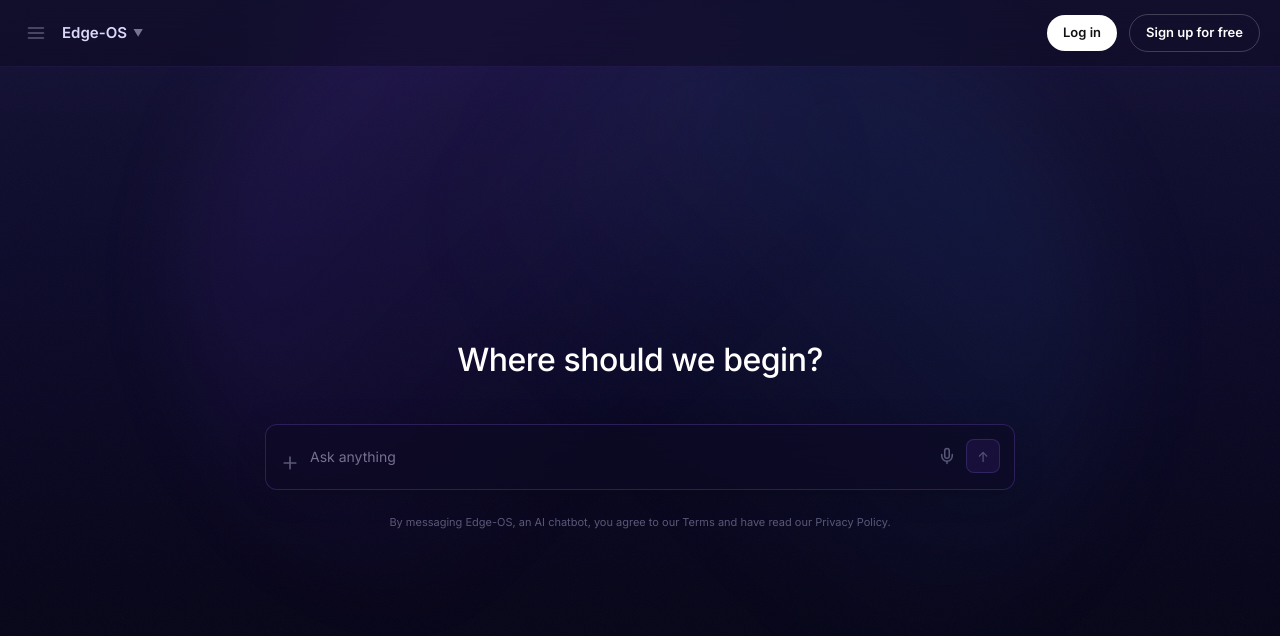
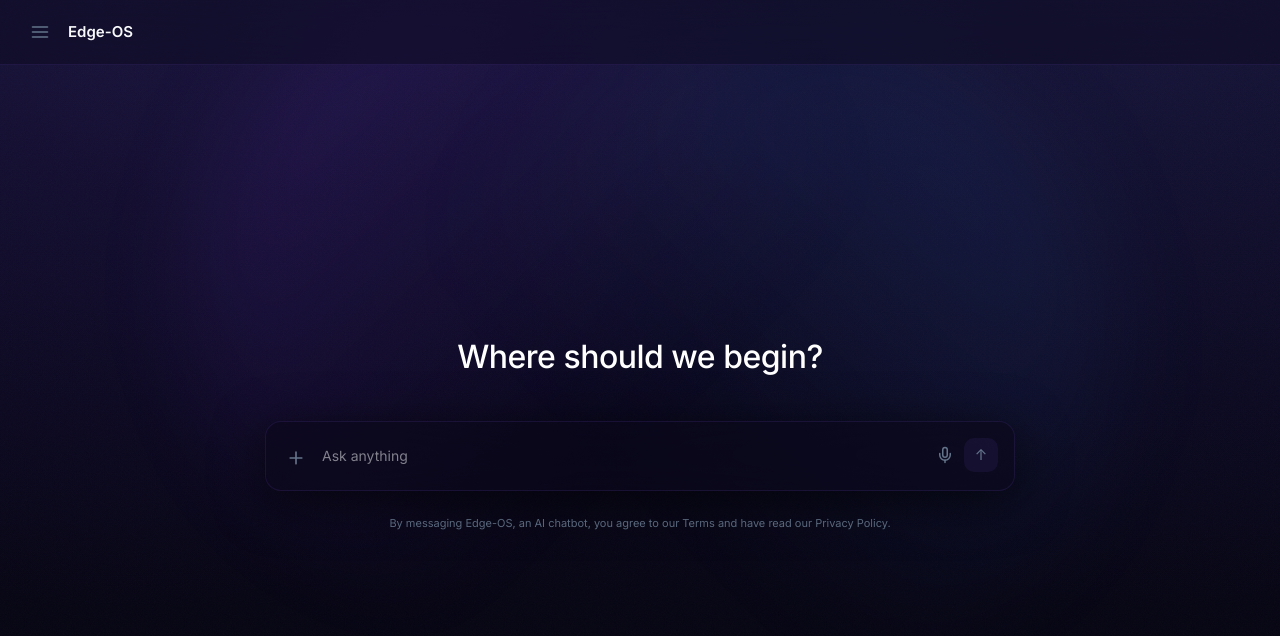
Before and after one commit to Ritesh10356/edge_os, a Next.js app: page / in a window 1280 px wide. Shown: the top 636 px of the page. Built offline with nearby package versions, Linux system fonts and the light colour scheme.

Commit message:
Finalize Mystical Indigo theme with color refinements to match Hunt AI reference and stabilize desktop layout

```diff
--- a/src/app/components/ChatPanel.tsx
+++ b/src/app/components/ChatPanel.tsx
@@ -301,24 +301,53 @@ This configuration initializes the intelligent inference pipeline utilizing the
   const renderInputArea = () => (
     <div
       style={{
-        background: 'rgba(14, 10, 35, 0.55)',
-        border: '1px solid rgba(139, 92, 246, 0.25)',
-        borderRadius: '12px',
-        padding: '10px 14px',
+        background: 'var(--bg-input)',
+        border: '1px solid var(--border-subtle)',
+        borderRadius: '16px',
+        padding: '12px 16px',
         display: 'flex',
         alignItems: 'flex-end',
-        gap: '10px',
-        backdropFilter: 'blur(20px)',
-        WebkitBackdropFilter: 'blur(20px)',
-        boxShadow: '0 4px 30px rgba(0, 0, 0, 0.2)',
-        transition: 'border-color 0.2s, box-shadow 0.2s',
+        gap: '12px',
+        backdropFilter: 'var(--glass-blur)',
+        WebkitBackdropFilter: 'var(--glass-blur)',
+        boxShadow: 'var(--shadow-premium)',
+        transition: 'var(--transition-smooth)',
       }}
-      onFocus={e => { e.currentTarget.style.borderColor = 'rgba(124, 58, 237, 0.6)'; e.currentTarget.style.boxShadow = '0 0 20px rgba(124, 58, 237, 0.15)'; }}
-      onBlur={e => { e.currentTarget.style.borderColor = 'rgba(139, 92, 246, 0.25)'; e.currentTarget.style.boxShadow = '0 4px 30px rgba(0, 0, 0, 0.2)'; }}
+      onFocus={e => {
+        e.currentTarget.style.borderColor = 'var(--accent-light)';
+        e.currentTarget.style.boxShadow = '0 0 25px var(--accent-glow)';
+      }}
+      onBlur={e => {
+        e.currentTarget.style.borderColor = 'var(--border-subtle)';
+        e.currentTarget.style.boxShadow = 'var(--shadow-premium)';
+      }}
     >
-      <div style={{ paddingBottom: '6px', cursor: 'pointer', color: 'var(--text-muted)' }}>
-         <svg width="20" height="20" viewBox="0 0 24 24" fill="none" stroke="currentColor" strokeWidth="2" strokeLinecap="round" strokeLinejoin="round"><path d="M12 5v14M5 12h14"/></svg>
-      </div>
+      <button
+        style={{
+          background: 'none',
+          border: 'none',
+          color: 'var(--text-muted)',
+          cursor: 'pointer',
+          padding: '4px',
+          borderRadius: '6px',
+          display: 'flex',
+          alignItems: 'center',
+          justifyContent: 'center',
+          transition: 'all 0.2s',
+          marginBottom: '6px',
+        }}
+        onMouseEnter={e => {
+          (e.currentTarget as HTMLButtonElement).style.color = 'var(--accent-light)';
+          (e.currentTarget as HTMLButtonElement).style.background = 'rgba(255,255,255,0.05)';
+        }}
+        onMouseLeave={e => {
+          (e.currentTarget as HTMLButtonElement).style.color = 'var(--text-muted)';
+          (e.currentTarget as HTMLButtonElement).style.background = 'none';
+        }}
+        title="Upload file (Coming soon)"
+      >
+        <svg width="20" height="20" viewBox="0 0 24 24" fill="none" stroke="currentColor" strokeWidth="2" strokeLinecap="round" strokeLinejoin="round"><path d="M12 5v14M5 12h14" /></svg>
+      </button>
       <textarea
         ref={textareaRef}
         value={input}
@@ -366,18 +395,29 @@ This configuration initializes the intelligent inference pipeline utilizing the
           style={{
             width: '34px',
             height: '34px',
-            background: input.trim() ? 'var(--gradient-purple)' : 'rgba(124, 58, 237, 0.1)',
-            border: '1px solid',
-            borderColor: input.trim() ? 'transparent' : 'var(--border-subtle)',
-            borderRadius: '8px',
+            background: input.trim() ? 'var(--accent-gradient)' : 'rgba(139, 92, 246, 0.08)',
+            border: 'none',
+            borderRadius: '10px',
             color: input.trim() ? '#fff' : 'var(--text-muted)',
             cursor: input.trim() ? 'pointer' : 'default',
-            fontSize: '14px',
+            fontSize: '15px',
             display: 'flex',
             alignItems: 'center',
             justifyContent: 'center',
-            transition: 'all 0.2s',
-            boxShadow: input.trim() ? '0 0 12px rgba(124, 58, 237, 0.4)' : 'none',
+            transition: 'var(--transition-smooth)',
+            boxShadow: input.trim() ? '0 4px 15px var(--accent-glow)' : 'none',
+          }}
+          onMouseEnter={e => {
+            if (input.trim()) {
+              (e.currentTarget as HTMLButtonElement).style.transform = 'translateY(-1px)';
+              (e.currentTarget as HTMLButtonElement).style.boxShadow = '0 6px 20px var(--accent-glow)';
+            }
+          }}
+          onMouseLeave={e => {
+            if (input.trim()) {
+              (e.currentTarget as HTMLButtonElement).style.transform = 'translateY(0)';
+              (e.currentTarget as HTMLButtonElement).style.boxShadow = '0 4px 15px var(--accent-glow)';
+            }
           }}
         >
           ↑
@@ -406,15 +446,15 @@ This configuration initializes the intelligent inference pipeline utilizing the
       {/* Chat Header */}
       <div
         style={{
-          padding: '14px 20px',
+          padding: '16px 24px',
           display: 'flex',
           alignItems: 'center',
-          gap: '10px',
-          background: 'rgba(10, 8, 25, 0.4)',
-          backdropFilter: 'blur(20px)',
-          WebkitBackdropFilter: 'blur(20px)',
+          gap: '12px',
+          background: 'var(--bg-header)',
+          backdropFilter: 'var(--glass-blur)',
+          WebkitBackdropFilter: 'var(--glass-blur)',
           flexShrink: 0,
-          borderBottom: '1px solid rgba(139, 92, 246, 0.1)',
+          borderBottom: '1px solid var(--border-subtle)',
           zIndex: 10,
         }}
       >
@@ -450,16 +490,8 @@ This configuration initializes the intelligent inference pipeline utilizing the
         </button>
         <div style={{ flex: 1 }}>
           <h2 style={{ fontSize: '15px', fontWeight: 600, color: 'var(--text-primary)', display: 'flex', alignItems: 'center' }}>
-            Edge-OS <span style={{ opacity: 0.5, fontSize: '10px', marginLeft: '6px', marginTop: '2px' }}>▼</span>
+            Edge-OS
           </h2>
-        </div>
-        <div style={{ display: 'flex', gap: '12px', alignItems: 'center' }}>
-          <button style={{ background: '#fff', color: '#111', padding: '8px 16px', borderRadius: '20px', fontWeight: 600, fontSize: '13px', border: 'none', cursor: 'pointer', transition: 'opacity 0.2s' }} onMouseEnter={e => (e.currentTarget.style.opacity = '0.9')} onMouseLeave={e => (e.currentTarget.style.opacity = '1')}>
-            Log in
-          </button>
-          <button style={{ background: 'transparent', color: '#fff', padding: '8px 16px', borderRadius: '20px', fontWeight: 600, fontSize: '13px', border: '1px solid rgba(255,255,255,0.2)', cursor: 'pointer', transition: 'background 0.2s' }} onMouseEnter={e => (e.currentTarget.style.background = 'rgba(255,255,255,0.1)')} onMouseLeave={e => (e.currentTarget.style.background = 'transparent')}>
-            Sign up for free
-          </button>
         </div>
       </div>
 
@@ -482,12 +514,22 @@ This configuration initializes the intelligent inference pipeline utilizing the
             style={{
               flex: 1,
               overflowY: 'auto',
+              display: 'flex',
+              flexDirection: 'column',
+              position: 'relative',
+              zIndex: 5,
+            }}
+          >
+            <div
+              style={{
+                maxWidth: '850px',
+                width: '100%',
+                margin: '0 auto',
                 padding: '20px',
                 display: 'flex',
                 flexDirection: 'column',
                 gap: '4px',
-              position: 'relative',
-              zIndex: 5,
+                flex: 1,
               }}
             >
 
@@ -530,13 +572,14 @@ This configuration initializes the intelligent inference pipeline utilizing the
                     padding: '12px 15px',
                     borderRadius: msg.role === 'user' ? '14px 14px 4px 14px' : '4px 14px 14px 14px',
                     background: msg.role === 'user'
-                  ? 'rgba(124, 58, 237, 0.18)'
-                  : 'rgba(26, 24, 48, 0.65)',
-                border: msg.role === 'user'
-                  ? '1px solid rgba(124, 58, 237, 0.4)'
-                  : '1px solid rgba(150, 130, 255, 0.15)',
-                backdropFilter: 'blur(10px)',
-                WebkitBackdropFilter: 'blur(10px)',
+                      ? 'rgba(139, 92, 246, 0.15)'
+                      : 'rgba(255, 255, 255, 0.03)',
+                    border: '1px solid',
+                    borderColor: msg.role === 'user'
+                      ? 'var(--accent-light)'
+                      : 'var(--border-subtle)',
+                    backdropFilter: 'var(--glass-blur)',
+                    WebkitBackdropFilter: 'var(--glass-blur)',
                     color: 'var(--text-primary)',
                     fontSize: '13px',
                     lineHeight: '1.65',
@@ -703,7 +746,7 @@ This configuration initializes the intelligent inference pipeline utilizing the
 
                             <div style={{ padding: '14px 16px', background: '#050505', border: '1px solid #1f2937', borderRadius: '6px', fontFamily: '"Fira Code", monospace', fontSize: '12px', color: '#9ca3af' }}>
                               <span style={{ color: '#6b7280' }}>flow: </span>
-                          {(msg.file.content.includes('[') ? JSON.parse(msg.file.content) : []).map((n:any) => n.id).join(' -> ')}
+                              {(msg.file.content.includes('[') ? JSON.parse(msg.file.content) : []).map((n: any) => n.id).join(' -> ')}
                             </div>
                           </div>
                         ) : (
@@ -890,6 +933,7 @@ This configuration initializes the intelligent inference pipeline utilizing the
 
             <div ref={messagesEndRef} />
             </div>
+          </div>
 
           {/* Input Area Sticky Bottom */}
           <div
@@ -900,10 +944,12 @@ This configuration initializes the intelligent inference pipeline utilizing the
               zIndex: 10,
             }}
           >
+            <div style={{ maxWidth: '750px', width: '100%', margin: '0 auto' }}>
               {renderInputArea()}
               <p style={{ textAlign: 'center', fontSize: '10px', color: 'var(--text-muted)', marginTop: '8px' }}>
                 Edge-OS can make mistakes. Consider checking important information.
               </p>
+            </div>
           </div>
         </>
       )}
--- a/src/app/globals.css
+++ b/src/app/globals.css
@@ -2,61 +2,64 @@
 @import "tailwindcss";
 
 :root {
-  /* ── Semi-transparent panel colors ── */
-  /* The gradient lives on <html>, panels let it bleed through */
-  --bg-sidebar:    rgba(28, 24, 68, 0.82);
-  --bg-chat:       rgba(20, 17, 55, 0.75);
-  --bg-config:     rgba(18, 15, 50, 0.78);
-  --bg-card:       rgba(38, 32, 90, 0.55);
-  --bg-card-hover: rgba(48, 42, 108, 0.65);
-  --bg-input:      rgba(26, 22, 70, 0.72);
-  --bg-header:     rgba(14, 11, 38, 0.60);
+  /* ── Deep Obsidian Purple Palette (Hunt AI Match) ── */
+  --bg-sidebar:    rgba(17, 15, 30, 0.95);
+  --bg-chat:       rgba(11, 8, 28, 0.65);
+  --bg-config:     rgba(13, 11, 32, 0.85);
+  --bg-card:       rgba(25, 20, 50, 0.40);
+  --bg-card-hover: rgba(35, 30, 70, 0.55);
+  --bg-input:      rgba(11, 8, 25, 0.60);
+  --bg-header:     rgba(13, 11, 32, 0.50);
 
-  /* ── Borders ── */
-  --border-subtle: rgba(140, 120, 255, 0.20);
-  --border-mid:    rgba(150, 130, 255, 0.32);
+  /* ── Precision Glass & Borders ── */
+  --border-subtle: rgba(139, 92, 246, 0.12);
+  --border-mid:    rgba(139, 92, 246, 0.28);
+  --border-glow:   rgba(139, 92, 246, 0.45);
 
-  /* ── Accent ── */
-  --accent-primary: #7c3aed;
+  /* ── Vibrant Lavender Accents ── */
+  --accent-primary: #8b5cf6;
   --accent-light:   #a78bfa;
-  --accent-glow:    rgba(124, 58, 237, 0.35);
+  --accent-glow:    rgba(139, 92, 246, 0.40);
+  --accent-gradient: linear-gradient(135deg, #7c3aed, #4f46e5);
 
-  /* ── Text ── */
-  --text-primary:   #ddd8f8;
-  --text-secondary: #9b97c0;
-  --text-muted:     #5a5878;
+  /* ── Pure Typography ── */
+  --text-primary:   #f8fafc;
+  --text-secondary: #94a3b8;
+  --text-muted:     #64748b;
 
-  /* ── Shared gradients ── */
-  --gradient-purple: linear-gradient(135deg, #7c3aed, #4f46e5);
-  --shadow-glow:     0 0 30px rgba(124, 58, 237, 0.2);
+  /* ── Effects ── */
+  --shadow-premium: 0 10px 50px rgba(0, 0, 0, 0.6);
+  --glass-blur:     blur(32px);
+  --transition-smooth: all 0.3s cubic-bezier(0.16, 1, 0.3, 1);
 }
 
 /* ============================================================
-   RESET
-============================================================ */
-* { margin: 0; padding: 0; box-sizing: border-box; }
+   RESET & BASE
+ ============================================================ */
+* {
+  margin: 0;
+  padding: 0;
+  box-sizing: border-box;
+  transition: background-color 0.3s ease, border-color 0.3s ease, color 0.3s ease, transform 0.3s ease, box-shadow 0.3s ease;
+}
 
 /* ============================================================
    HTML — THE GRADIENT LIVES HERE
-   Top (vivid purple) → Bottom (near-black navy)
-   Matching the reference screenshot exactly.
-   We put it on html (not body) so it fills the full viewport
-   and shows through the semi-transparent panels above it.
-============================================================ */
+ ============================================================ */
 html {
   height: 100%;
-  /* Top → Bottom gradient matching reference */
-  background-color: #0c0a28;
-  background-image: linear-gradient(
-    to bottom,
-    #16133a 0%,    /* TOP   — lightly darker indigo */
-    #110f30 15%,   /* near top */
-    #0d0b2a 35%,   /* upper mid */
-    #0a0822 55%,   /* mid */
-    #08061a 75%,   /* lower mid */
-    #060514 100%   /* BOTTOM — near black */
-  );
-  /* Ensure gradient covers the full screen */
+  background-color: #0b081a;
+  background-image:
+    radial-gradient(circle at 10% 10%, rgba(124, 58, 237, 0.06) 0%, transparent 40%),
+    radial-gradient(circle at 90% 10%, rgba(99, 102, 241, 0.05) 0%, transparent 40%),
+    linear-gradient(
+      to bottom,
+      #131131 0%,
+      #0e0c26 25%,
+      #0a081d 50%,
+      #070614 75%,
+      #05040d 100%
+    );
   background-attachment: fixed;
 }
 
```
Also changed, not shown: src/app/components/ChatResponseBubble.tsx (+4 -4 lines), src/app/components/ConfigPanel.tsx (+29 -21 lines), src/app/components/Sidebar.tsx (+73 -68 lines). Lines whose indentation alone changed are shown as unchanged.
